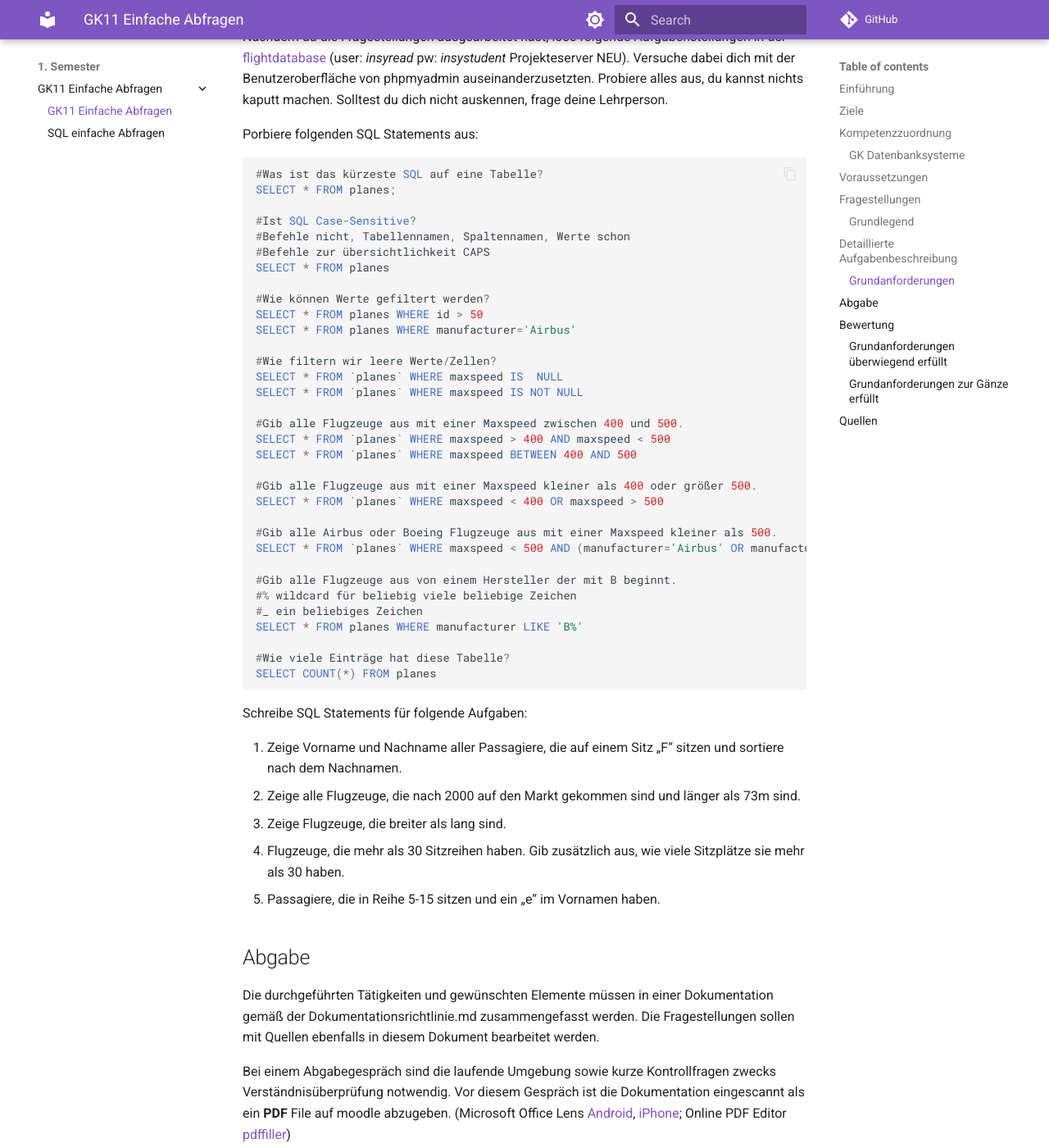
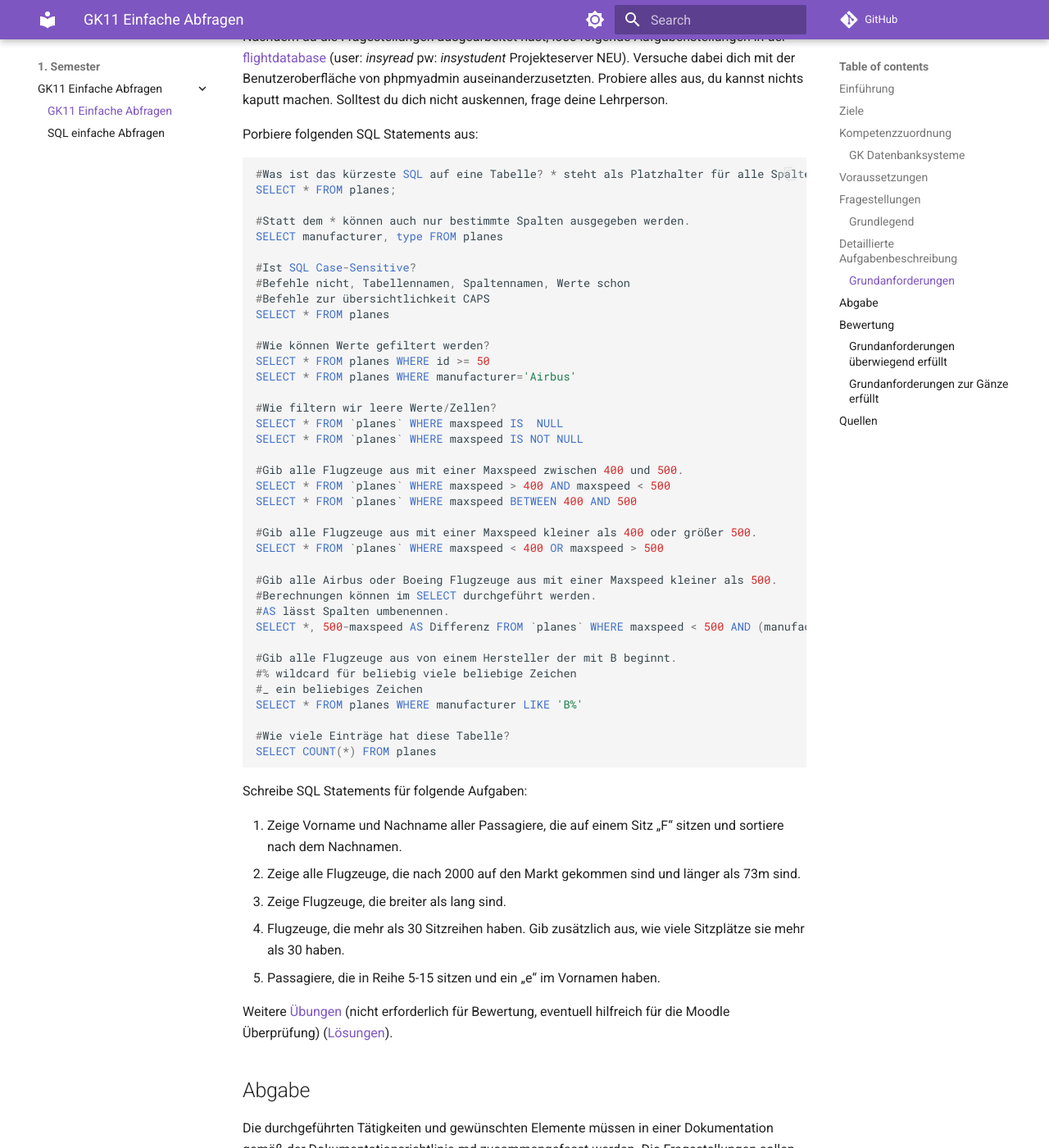
Before and after one commit to TGM-HIT/insy-exercises, an MkDocs documentation site: the page built from docs/1. Semester/GK11 Einfache Abfragen/GK11 Einfache Abfragen.md, in a window 1280 px wide and 1400 px high, scrolled down 1646 px. Shown: the whole window at 82% size. Built offline with MkDocs 1.6.1 and Material for MkDocs 9.7.7, drawn with Linux system fonts in a browser that asks for light colours; comment, search, counter and statistics services are not loaded.

Commit message:
added flightdata structre

````diff
--- a/docs/1. Semester/GK11 Einfache Abfragen/GK11 Einfache Abfragen.md
+++ b/docs/1. Semester/GK11 Einfache Abfragen/GK11 Einfache Abfragen.md
@@ -46,8 +46,11 @@
 Porbiere folgenden SQL Statements aus:
 
 ```sql
-#Was ist das kürzeste SQL auf eine Tabelle?
+#Was ist das kürzeste SQL auf eine Tabelle? * steht als Platzhalter für alle Spalten
 SELECT * FROM planes;
+
+#Statt dem * können auch nur bestimmte Spalten ausgegeben werden.
+SELECT manufacturer, type FROM planes
 
 #Ist SQL Case-Sensitive?
 #Befehle nicht, Tabellennamen, Spaltennamen, Werte schon
@@ -55,7 +58,7 @@
 SELECT * FROM planes
 
 #Wie können Werte gefiltert werden?
-SELECT * FROM planes WHERE id > 50
+SELECT * FROM planes WHERE id >= 50
 SELECT * FROM planes WHERE manufacturer='Airbus'
 
 #Wie filtern wir leere Werte/Zellen?
@@ -70,7 +73,9 @@
 SELECT * FROM `planes` WHERE maxspeed < 400 OR maxspeed > 500
 
 #Gib alle Airbus oder Boeing Flugzeuge aus mit einer Maxspeed kleiner als 500.
-SELECT * FROM `planes` WHERE maxspeed < 500 AND (manufacturer='Airbus' OR manufacturer='Boeing')
+#Berechnungen können im SELECT durchgeführt werden.
+#AS lässt Spalten umbenennen.
+SELECT *, 500-maxspeed AS Differenz FROM `planes` WHERE maxspeed < 500 AND (manufacturer='Airbus' OR manufacturer='Boeing')
 
 #Gib alle Flugzeuge aus von einem Hersteller der mit B beginnt.
 #% wildcard für beliebig viele beliebige Zeichen
@@ -88,6 +93,8 @@
 3. Zeige Flugzeuge, die breiter als lang sind.
 4. Flugzeuge, die mehr als 30 Sitzreihen haben. Gib zusätzlich aus, wie viele Sitzplätze sie mehr als 30 haben.
 5. Passagiere, die in Reihe 5-15 sitzen und ein „e“ im Vornamen haben.
+
+Weitere [Übungen](https://github.com/TGM-HIT/insy-exercises/raw/main/docs/1.%20Semester/GK11%20Einfache%20Abfragen/Flightdata%20%C3%9Cbung.xlsx) (nicht erforderlich für Bewertung, eventuell hilfreich für die Moodle Überprüfung) ([Lösungen](https://github.com/TGM-HIT/insy-exercises/raw/main/docs/1.%20Semester/GK11%20Einfache%20Abfragen/Flightdata%20%C3%9Cbung%20L%C3%B6sung.xlsx)).
 
 ## Abgabe
 Die durchgeführten Tätigkeiten und gewünschten Elemente müssen in einer Dokumentation gemäß der Dokumentationsrichtlinie.md zusammengefasst werden. Die Fragestellungen sollen mit Quellen ebenfalls in diesem Dokument bearbeitet werden.
````
Also changed, not shown: 1 other file.
